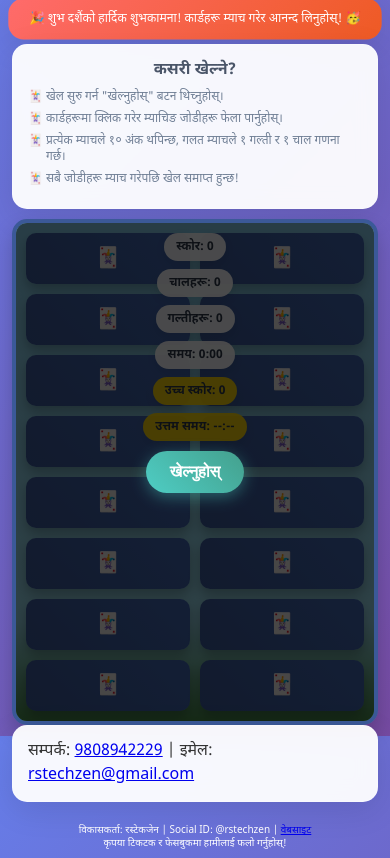
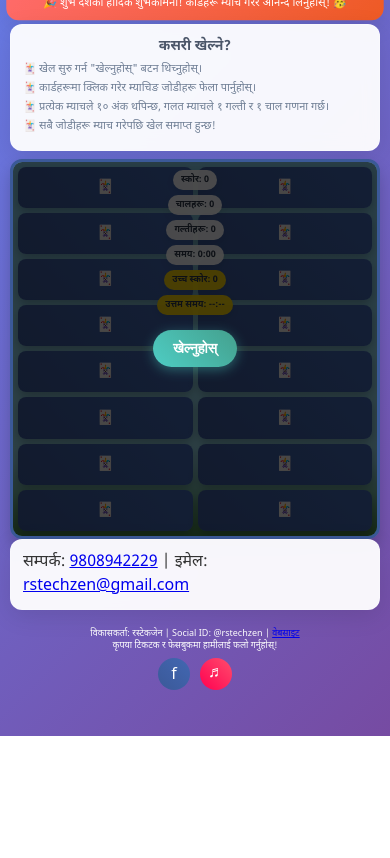
Before and after one commit to saguchay/rstechzengamezone, a plain HTML site: page memory_match.html in a window 390 px wide. Shown: the part 108-966 px from the top of the page. After the commit the page ends 844 px from the top, so only its background shows below. Drawn offline with nearby package versions, Linux system fonts and the light colour scheme.

Commit message:
memory_match.html

```diff
--- a/memory_match.html
+++ b/memory_match.html
@@ -2,7 +2,7 @@
 <html lang="ne">
 <head>
     <meta charset="UTF-8">
-    <meta name="viewport" content="width=device-width, initial-scale=1.0">
+    <meta name="viewport" content="width=device-width, initial-scale=1.0, maximum-scale=1.0, user-scalable=no">
     <title>मेमोरी म्याच | Memory Match</title>
     <link href="https://fonts.googleapis.com/css2?family=Noto+Sans+Devanagari:wght@400;700&display=swap" rel="stylesheet">
     <style>
@@ -11,63 +11,252 @@
         body {
             font-family: 'Noto Sans Devanagari', system-ui, -apple-system, "Segoe UI", Roboto, sans-serif;
             background: linear-gradient(135deg, #667eea 0%, #764ba2 100%);
-            min-height: 100vh; display: flex; flex-direction: column; color: #333; overflow-x: hidden;
+            min-height: 100vh; display: flex; flex-direction: column; color: #333;
+            touch-action: manipulation; /* Optimize touch response */
+            -webkit-text-size-adjust: 100%; /* Prevent iOS font scaling */
         }
         .header {
-            background: rgba(0, 0, 0, 0.8); padding: 10px; display: flex; align-items: center; justify-content: center; gap: 15px;
+            background: rgba(0, 0, 0, 0.8);
+            padding: 10px;
+            display: flex;
+            align-items: center;
+            justify-content: center;
+            gap: 15px;
             box-shadow: 0 2px 5px rgba(0, 0, 0, 0.3);
         }
-        .header a { color: #ffd700; font-size: clamp(16px, 4vw, 20px); font-weight: 700; text-decoration: none; text-shadow: 0 1px 2px rgba(0, 0, 0, 0.5); }
-        .container { width: 100%; max-width: 900px; margin: 0 auto; padding: 12px; }
-        .title { text-align: center; font-size: clamp(20px, 5vw, 28px); font-weight: 700; color: #fff; padding: 10px 0; text-shadow: 0 2px 4px rgba(0, 0, 0, 0.3); }
-        .instructions, .contact { background: rgba(255, 255, 255, 0.95); border-radius: 15px; padding: 15px; box-shadow: 0 8px 32px rgba(0, 0, 0, 0.1); backdrop-filter: blur(10px); border: 1px solid rgba(255, 255, 255, 0.2); margin-bottom: 10px; }
-        .instructions h2 { font-size: clamp(16px, 4vw, 20px); color: #4a5568; text-align: center; margin-bottom: 8px; }
-        .instructions ul { list-style: none; color: #718096; font-size: clamp(12px, 3vw, 14px); }
-        .instructions li { margin-bottom: 6px; padding-left: 18px; position: relative; }
-        .instructions li::before { content: '🃏'; position: absolute; left: 0; top: 0; }
-        .dashain-message { background: linear-gradient(135deg, #ff6b6b, #ee5a24); color: white; text-align: center; padding: 12px; border-radius: 15px; margin: 5px 0; font-size: clamp(12px, 3vw, 14px); box-shadow: 0 8px 32px rgba(0, 0, 0, 0.1); animation: pulse 2s infinite; }
-        @keyframes pulse { 0%, 100% { transform: scale(1); } 50% { transform: scale(1.02); } }
+        .header a {
+            color: #ffd700;
+            font-size: clamp(14px, 3.5vw, 18px);
+            font-weight: 700;
+            text-decoration: none;
+            text-shadow: 0 1px 2px rgba(0, 0, 0, 0.5);
+        }
+        .container {
+            width: 100%;
+            max-width: 900px;
+            margin: 0 auto;
+            padding: 10px;
+        }
+        .title {
+            text-align: center;
+            font-size: clamp(18px, 4.5vw, 26px);
+            font-weight: 700;
+            color: #fff;
+            padding: 8px 0;
+            text-shadow: 0 2px 4px rgba(0, 0, 0, 0.3);
+        }
+        .instructions, .contact {
+            background: rgba(255, 255, 255, 0.95);
+            border-radius: 12px;
+            padding: 12px;
+            box-shadow: 0 6px 24px rgba(0, 0, 0, 0.1);
+            backdrop-filter: blur(8px);
+            border: 1px solid rgba(255, 255, 255, 0.2);
+            margin-bottom: 8px;
+        }
+        .instructions h2 {
+            font-size: clamp(14px, 3.5vw, 18px);
+            color: #4a5568;
+            text-align: center;
+            margin-bottom: 6px;
+        }
+        .instructions ul {
+            list-style: none;
+            color: #718096;
+            font-size: clamp(11px, 2.8vw, 13px);
+        }
+        .instructions li {
+            margin-bottom: 5px;
+            padding-left: 16px;
+            position: relative;
+        }
+        .instructions li::before {
+            content: '🃏';
+            position: absolute;
+            left: 0;
+            top: 0;
+        }
+        .dashain-message {
+            background: linear-gradient(135deg, #ff6b6b, #ee5a24);
+            color: white;
+            text-align: center;
+            padding: 10px;
+            border-radius: 12px;
+            margin: 4px 0;
+            font-size: clamp(11px, 2.8vw, 13px);
+            box-shadow: 0 6px 24px rgba(0, 0, 0, 0.1);
+            animation: pulse 2s infinite;
+        }
+        @keyframes pulse {
+            0%, 100% { transform: scale(1); }
+            50% { transform: scale(1.02); }
+        }
 
         #game-container {
-            position: relative; width: 100%; height: clamp(420px, 60vh, 640px); border-radius: 15px;
+            position: relative;
+            width: 100%;
+            height: clamp(360px, 55vh, 560px);
+            border-radius: 12px;
             background: linear-gradient(180deg, #87ceeb 0%, #98d8e8 80%, #4a8e4c 100%);
-            box-shadow: 0 10px 20px rgba(0, 0, 0, 0.2); border: 4px solid #3b5998; overflow: hidden;
+            box-shadow: 0 8px 16px rgba(0, 0, 0, 0.2);
+            border: 3px solid #3b5998;
+            overflow: hidden;
+            touch-action: none; /* Prevent pinch zoom and scrolling */
         }
-        #game-area { position: absolute; top: 0; left: 0; width: 100%; height: 100%; display: grid; grid-template-columns: repeat(4, 1fr); gap: 10px; padding: 10px; }
+        #game-area {
+            position: absolute;
+            top: 0;
+            left: 0;
+            width: 100%;
+            height: 100%;
+            display: grid;
+            grid-template-columns: repeat(4, 1fr);
+            gap: 8px;
+            padding: 8px;
+        }
 
-        .stats { position: absolute; top: 10px; left: 10px; right: 10px; display: flex; justify-content: space-between; z-index: 200; }
-        .stat { background: rgba(255, 255, 255, 0.95); padding: 6px 12px; border-radius: 15px; font-size: clamp(12px, 2.5vw, 16px); font-weight: 600; color: #2d3748; box-shadow: 0 4px 12px rgba(0, 0, 0, 0.1); }
-        #high-score, #best-time { background: rgba(255, 215, 0, 0.95); }
+        .stats {
+            position: absolute;
+            top: 8px;
+            left: 8px;
+            right: 8px;
+            display: flex;
+            justify-content: space-between;
+            z-index: 200;
+            flex-wrap: wrap;
+            gap: 6px;
+        }
+        .stat {
+            background: rgba(255, 255, 255, 0.95);
+            padding: 5px 10px;
+            border-radius: 12px;
+            font-size: clamp(10px, 2.2vw, 14px);
+            font-weight: 600;
+            color: #2d3748;
+            box-shadow: 0 3px 10px rgba(0, 0, 0, 0.1);
+        }
+        #high-score, #best-time {
+            background: rgba(255, 215, 0, 0.95);
+        }
 
         #game-over, #start-screen {
-            position: absolute; top: 0; left: 0; width: 100%; height: 100%; background: rgba(0, 0, 0, 0.7);
-            display: flex; justify-content: center; align-items: center; z-index: 300;
+            position: absolute;
+            top: 0;
+            left: 0;
+            width: 100%;
+            height: 100%;
+            background: rgba(0, 0, 0, 0.7);
+            display: flex;
+            justify-content: center;
+            align-items: center;
+            z-index: 300;
         }
-        #game-over { display: none; flex-direction: column; color: white; text-align: center; gap: 8px; }
-        #game-over h2 { font-size: clamp(24px, 6vw, 32px); margin-bottom: 8px; background: linear-gradient(45deg, #ff6b6b, #4ecdc4); -webkit-background-clip: text; -webkit-text-fill-color: transparent; background-clip: text; }
-        #game-over p { font-size: clamp(14px, 3.5vw, 18px); opacity: 0.95; }
+        #game-over {
+            display: none;
+            flex-direction: column;
+            color: white;
+            text-align: center;
+            gap: 6px;
+            padding: 10px;
+        }
+        #game-over h2 {
+            font-size: clamp(20px, 5vw, 28px);
+            margin-bottom: 6px;
+            background: linear-gradient(45deg, #ff6b6b, #4ecdc4);
+            -webkit-background-clip: text;
+            -webkit-text-fill-color: transparent;
+            background-clip: text;
+        }
+        #game-over p {
+            font-size: clamp(12px, 3vw, 16px);
+            opacity: 0.95;
+        }
         .play-btn, .restart-btn, .screenshot-btn {
-            background: linear-gradient(45deg, #4ecdc4, #44a08d); border: none; padding: 12px 24px; border-radius: 25px; color: white; font-size: clamp(16px, 4vw, 20px); font-weight: 700; cursor: pointer; box-shadow: 0 4px 15px rgba(78, 205, 196, 0.4);
+            background: linear-gradient(45deg, #4ecdc4, #44a08d);
+            border: none;
+            padding: 10px 20px;
+            border-radius: 20px;
+            color: white;
+            font-size: clamp(14px, 3.5vw, 18px);
+            font-weight: 700;
+            cursor: pointer;
+            box-shadow: 0 3px 12px rgba(78, 205, 196, 0.4);
+            touch-action: manipulation;
         }
-        .play-btn:hover, .restart-btn:hover, .screenshot-btn:hover { transform: translateY(-4px); }
+        .play-btn:hover, .restart-btn:hover, .screenshot-btn:hover {
+            transform: translateY(-3px);
+        }
 
-        .share-buttons { display: flex; gap: 8px; margin-top: 8px; }
-        .share-btn { padding: 10px 18px; border-radius: 20px; font-size: 14px; font-weight: 600; cursor: pointer; display: flex; align-items: center; gap: 6px; color: white; text-decoration: none; }
-        .tiktok-btn { background: linear-gradient(45deg, #ff0050, #ff4d6d); box-shadow: 0 4px 15px rgba(255, 0, 80, 0.4); }
-        .facebook-btn { background: linear-gradient(45deg, #3b5998, #4267b2); box-shadow: 0 4px 15px rgba(59, 89, 152, 0.4); }
+        .share-buttons {
+            display: flex;
+            gap: 6px;
+            margin-top: 6px;
+            flex-wrap: wrap;
+            justify-content: center;
+        }
+        .share-btn {
+            padding: 8px 16px;
+            border-radius: 18px;
+            font-size: clamp(12px, 3vw, 14px);
+            font-weight: 600;
+            cursor: pointer;
+            display: flex;
+            align-items: center;
+            gap: 5px;
+            color: white;
+            text-decoration: none;
+        }
+        .tiktok-btn {
+            background: linear-gradient(45deg, #ff0050, #ff4d6d);
+            box-shadow: 0 3px 12px rgba(255, 0, 80, 0.4);
+        }
+        .facebook-btn {
+            background: linear-gradient(45deg, #3b5998, #4267b2);
+            box-shadow: 0 3px 12px rgba(59, 89, 152, 0.4);
+        }
 
         .card {
-            position: relative; width: 100%; height: 100%; perspective: 1000px; cursor: pointer; user-select: none; -webkit-user-select: none; touch-action: none;
+            position: relative;
+            width: 100%;
+            height: 100%;
+            perspective: 1000px;
+            cursor: pointer;
+            user-select: none;
+            -webkit-user-select: none;
+            touch-action: manipulation;
         }
         .card-inner {
-            position: relative; width: 100%; height: 100%; transition: transform 0.6s; transform-style: preserve-3d; box-shadow: 0 6px 12px rgba(0, 0, 0, 0.25); border-radius: 10px;
+            position: relative;
+            width: 100%;
+            height: 100%;
+            transition: transform 0.5s;
+            transform-style: preserve-3d;
+            box-shadow: 0 4px 10px rgba(0, 0, 0, 0.25);
+            border-radius: 8px;
         }
-        .card.flipped .card-inner { transform: rotateY(180deg); }
+        .card.flipped .card-inner {
+            transform: rotateY(180deg);
+        }
         .card-front, .card-back {
-            position: absolute; width: 100%; height: 100%; backface-visibility: hidden; border-radius: 10px; display: flex; align-items: center; justify-content: center;
+            position: absolute;
+            width: 100%;
+            height: 100%;
+            backface-visibility: hidden;
+            border-radius: 8px;
+            display: flex;
+            align-items: center;
+            justify-content: center;
         }
-        .card-front { background: linear-gradient(45deg, #3b5998, #4267b2); color: white; font-size: clamp(20px, 5vw, 30px); }
-        .card-back { background-size: cover; background-position: center; transform: rotateY(180deg); }
+        .card-front {
+            background: linear-gradient(45deg, #3b5998, #4267b2);
+            color: white;
+            font-size: clamp(16px, 4vw, 24px);
+        }
+        .card-back {
+            background-size: cover;
+            background-position: center;
+            transform: rotateY(180deg);
+        }
         .image1 { background-image: url('mimage/m1.jpg'); }
         .image2 { background-image: url('mimage/m2.jpg'); }
         .image3 { background-image: url('mimage/m3.jpg'); }
@@ -76,24 +265,83 @@
         .image6 { background-image: url('mimage/m6.jpg'); }
         .image7 { background-image: url('mimage/m7.jpg'); }
         .image8 { background-image: url('mimage/m8.jpg'); }
-        .image9 { background-image: url('mimage/m9.jpg'); }
-        .image10 { background-image: url('mimage/m10.jpg'); }
-        .image11 { background-image: url('mimage/m11.jpg'); }
-        .image12 { background-image: url('mimage/m12.jpg'); }
 
-        .footer { text-align: center; padding: 10px 0; color: white; font-size: clamp(10px, 2.5vw, 12px); }
-        .social-links { display: flex; justify-content: center; gap: 12px; margin-top: 8px; }
-        .social-link { width: 35px; height: 35px; border-radius: 50%; display: flex; align-items: center; justify-content: center; text-decoration: none; color: white; font-size: 18px; transition: transform 0.3s ease; }
-        .tiktok-social { background: linear-gradient(45deg, #ff0050, #ff4d6d); }
-        .facebook-social { background: linear-gradient(45deg, #3b5998, #4267b2); }
+        .footer {
+            text-align: center;
+            padding: 8px 0;
+            color: white;
+            font-size: clamp(9px, 2.2vw, 11px);
+        }
+        .social-links {
+            display: flex;
+            justify-content: center;
+            gap: 10px;
+            margin-top: 6px;
+        }
+        .social-link {
+            width: 32px;
+            height: 32px;
+            border-radius: 50%;
+            display: flex;
+            align-items: center;
+            justify-content: center;
+            text-decoration: none;
+            color: white;
+            font-size: 16px;
+            transition: transform 0.3s ease;
+        }
+        .tiktok-social {
+            background: linear-gradient(45deg, #ff0050, #ff4d6d);
+        }
+        .facebook-social {
+            background: linear-gradient(45deg, #3b5998, #4267b2);
+        }
 
         @media (max-width: 768px) {
-            .stats { flex-direction: column; gap: 8px; align-items: center; }
-            .share-buttons { flex-direction: column; width: 80%; }
-            #game-area { grid-template-columns: repeat(3, 1fr); }
+            #game-container {
+                height: clamp(320px, 50vh, 480px);
+            }
+            #game-area {
+                grid-template-columns: repeat(4, 1fr);
+                gap: 6px;
+                padding: 6px;
+            }
+            .stats {
+                flex-direction: row;
+                flex-wrap: wrap;
+                justify-content: center;
+                gap: 5px;
+            }
+            .stat {
+                padding: 4px 8px;
+                font-size: clamp(9px, 2vw, 12px);
+            }
+            .share-buttons {
+                flex-direction: row;
+                width: 100%;
+                justify-content: center;
+            }
         }
         @media (max-width: 480px) {
-            #game-area { grid-template-columns: repeat(2, 1fr); }
+            #game-container {
+                height: clamp(280px, 45vh, 400px);
+            }
+            #game-area {
+                grid-template-columns: repeat(2, 1fr);
+                gap: 5px;
+                padding: 5px;
+            }
+            .card-front {
+                font-size: clamp(14px, 3.5vw, 20px);
+            }
+            .stats {
+                flex-direction: column;
+                align-items: center;
+            }
+            .share-buttons {
+                flex-direction: column;
+                align-items: center;
+            }
         }
     </style>
 </head>
@@ -201,13 +449,13 @@
         let cards = [];
         let flippedCards = [];
         let matchedPairs = 0;
-        const totalPairs = 8; // 4x4 grid = 8 pairs
+        const totalPairs = 8;
 
         // Initialize displays
         highScoreDisplay.textContent = `उच्च स्कोर: ${highScore}`;
         bestTimeDisplay.textContent = `उत्तम समय: ${bestTime ? formatTime(bestTime) : '--:--'}`;
 
-        // Format time (seconds to mm:ss)
+        // Format time
         function formatTime(seconds) {
             const min = Math.floor(seconds / 60);
             const sec = seconds % 60;
@@ -235,7 +483,7 @@
             localStorage.setItem('memoryMatchBestTime', value);
         }
 
-        // Card types (replace with your image names)
+        // Card types
         const types = ['image1', 'image2', 'image3', 'image4', 'image5', 'image6', 'image7', 'image8', 'image1', 'image2', 'image3', 'image4', 'image5', 'image6', 'image7', 'image8'];
 
         // Shuffle array
@@ -262,7 +510,14 @@
             inner.appendChild(front);
             inner.appendChild(back);
             card.appendChild(inner);
+
+            // Handle both click and touch events
             card.addEventListener('click', () => handleCardClick(card));
+            card.addEventListener('touchstart', (e) => {
+                e.preventDefault();
+                handleCardClick(card);
+            }, { passive: false });
+
             return card;
         }
 
@@ -296,7 +551,7 @@
                     card1.classList.remove('flipped');
                     card2.classList.remove('flipped');
                     flippedCards = [];
-                }, 1000);
+                }, 800); // Slightly faster flip-back for mobile
             }
         }
 
@@ -369,7 +624,9 @@
                 alert('Screenshot library not yet loaded. Try again in a moment.');
                 return;
             }
-            html2canvas(gameContainer).then(canvas => {
+            html2canvas(gameContainer, {
+                scale: window.devicePixelRatio // Adjust for high-DPI displays
+            }).then(canvas => {
                 const link = document.createElement('a');
                 link.download = `मेमोरी_म्याच_स्कोर_${score}.png`;
                 link.href = canvas.toDataURL();
@@ -403,16 +660,38 @@
 
         // Event listeners
         playBtn.addEventListener('click', startGame);
+        playBtn.addEventListener('touchstart', (e) => {
+            e.preventDefault();
+            startGame();
+        }, { passive: false });
+
         restartBtn.addEventListener('click', () => {
             restartGame();
             startGame();
         });
+        restartBtn.addEventListener('touchstart', (e) => {
+            e.preventDefault();
+            restartGame();
+            startGame();
+        }, { passive: false });
+
         screenshotBtn.addEventListener('click', takeScreenshot);
+        screenshotBtn.addEventListener('touchstart', (e) => {
+            e.preventDefault();
+            takeScreenshot();
+        }, { passive: false });
+
         tiktokShare.addEventListener('click', shareToTikTok);
+        tiktokShare.addEventListener('touchstart', (e) => {
+            e.preventDefault();
+            shareToTikTok(e);
+        }, { passive: false });
+
         facebookShare.addEventListener('click', shareToFacebook);
-
-        // Prevent page scrolling on touch
-        gameContainer.addEventListener('touchstart', (e) => e.preventDefault(), { passive: false });
+        facebookShare.addEventListener('touchstart', (e) => {
+            e.preventDefault();
+            shareToFacebook(e);
+        }, { passive: false });
 
         // Initialize on load
         document.addEventListener('DOMContentLoaded', () => {
@@ -432,6 +711,16 @@
             gameActive = false;
             clearInterval(timerInterval);
         });
+
+        // Prevent double-tap zoom and improve touch responsiveness
+        let lastTouchEnd = 0;
+        document.addEventListener('touchend', (e) => {
+            const now = (new Date()).getTime();
+            if (now - lastTouchEnd <= 300) {
+                e.preventDefault();
+            }
+            lastTouchEnd = now;
+        }, { passive: false });
     </script>
 </body>
 </html>
```
